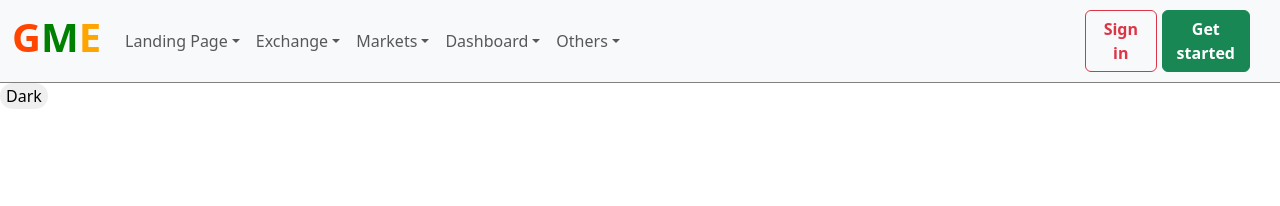
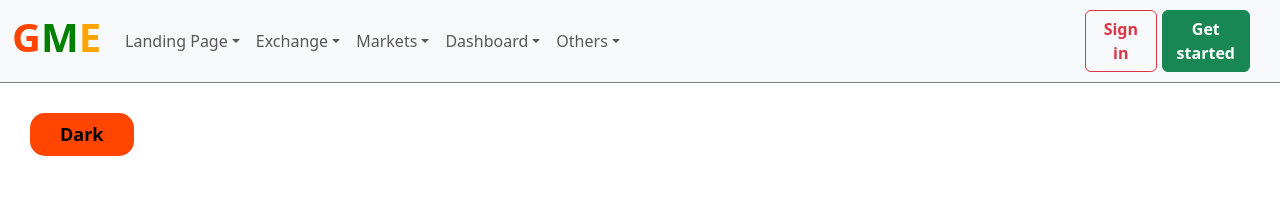
Before and after one commit to JesseOtim/gaffali-frontend, a React (Create React App) app: page / in a window 1280 px wide. Shown: the top 206 px of the page. Built offline with nearby package versions, Linux system fonts and the light colour scheme.

Commit message:
Refactor code

```diff
--- a/src/App.js
+++ b/src/App.js
@@ -156,7 +156,7 @@ const App = () => {
 
       </Navbar>
        {/* Add a button to toggle the theme */}
-       <button variant="success" onClick={toggleTheme} style={{border:"none", borderRadius:"15px"}}>
+       <button variant="primary" onClick={toggleTheme} style={{border:"none", borderRadius:"15px", backgroundColor:"orangered", paddingLeft:"30px", paddingRight:"30px", paddingTop:"8px", paddingBottom:"8px", marginLeft:"30px", marginTop:"30px", fontSize:"18px", fontWeight:"bold" }}>
         {isDarkMode ? "Light" : "Dark"}
       </button>
 
```
